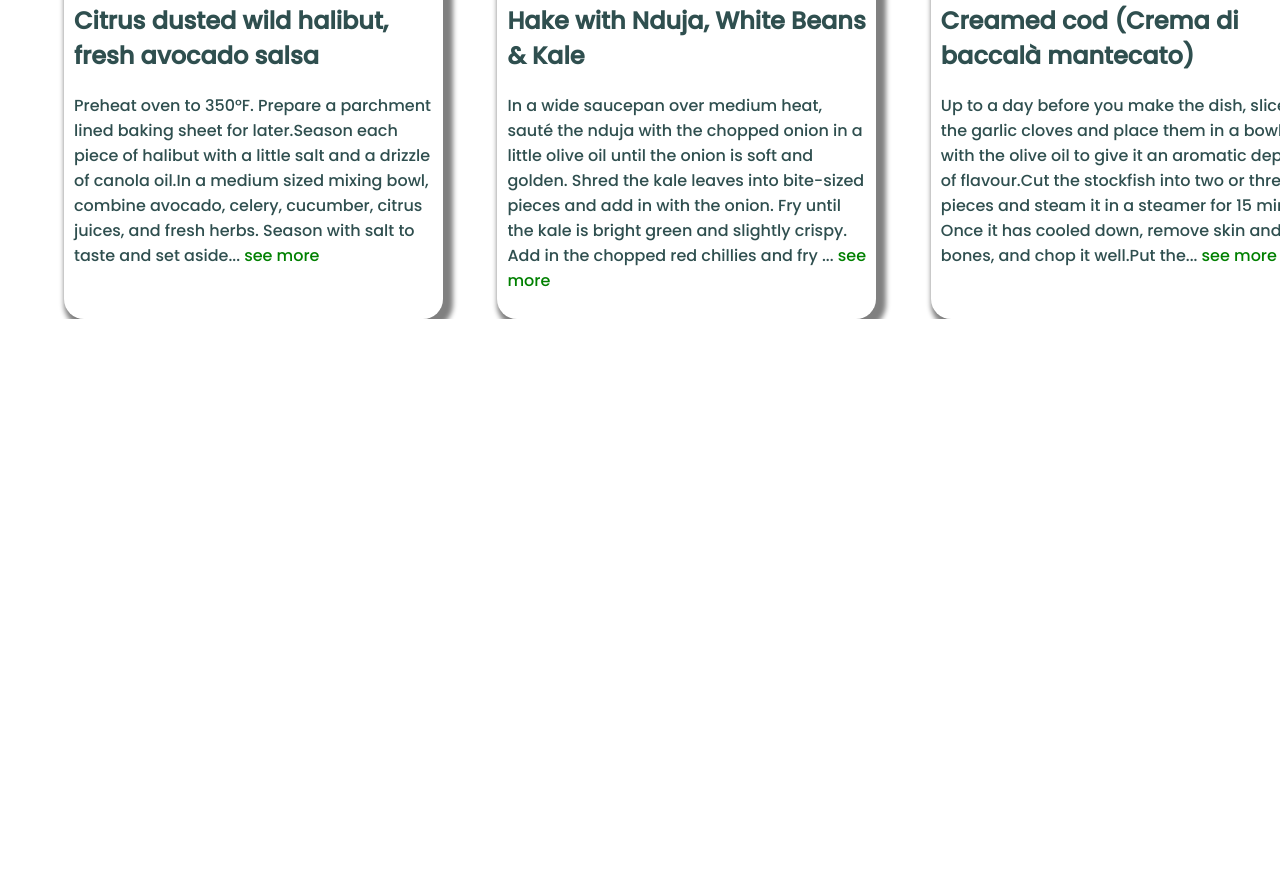
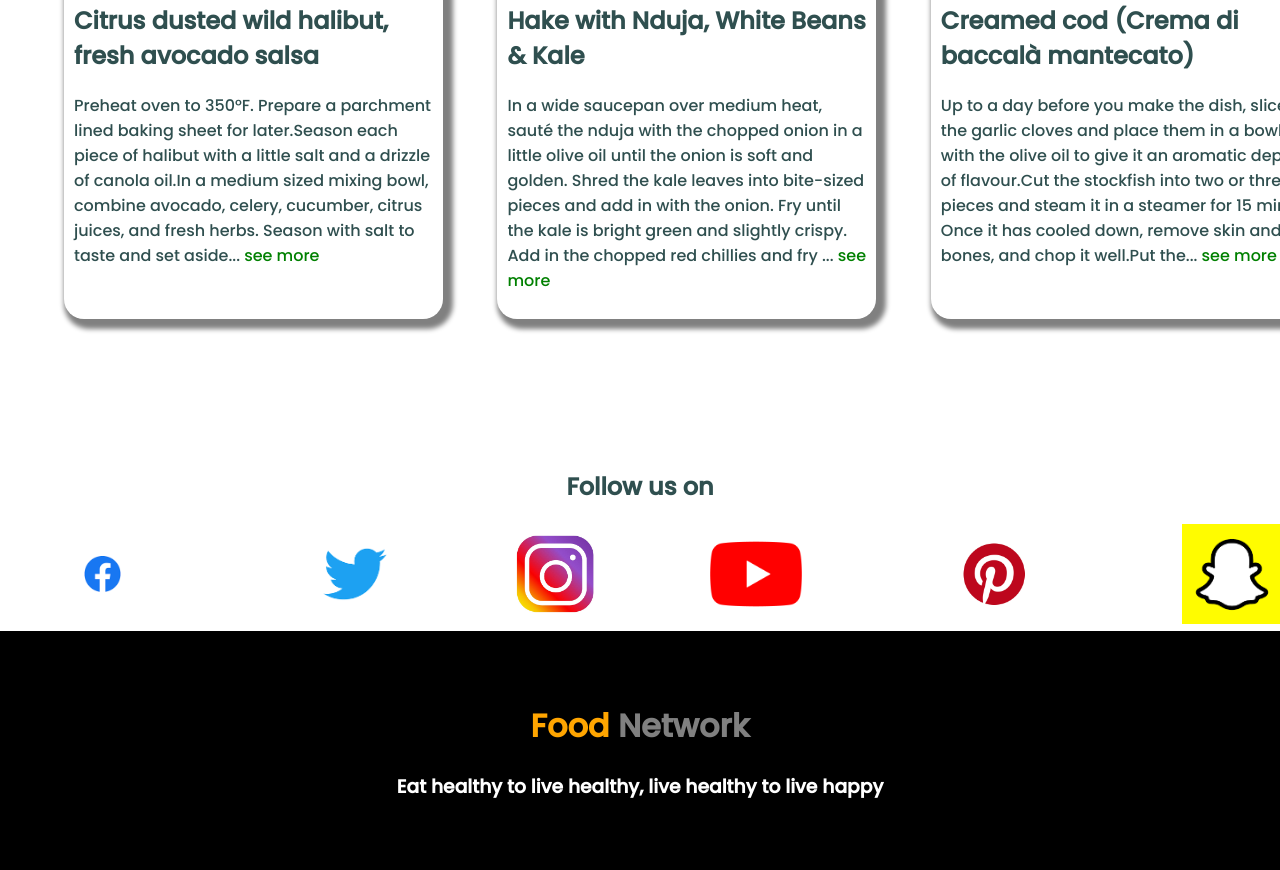
Before and after one commit to Mahmud-Shukhon/Food-Network-Assignment, a plain HTML site: page index.html in a window 1280 px wide. Shown: the part 1725-2595 px from the top of the page. Before the commit the page ends 2044 px from the top, so only its background shows below. Drawn offline with Linux system fonts and the light colour scheme.

Commit message:
Social media section and footer section added

```diff
--- a/Styles/main.css
+++ b/Styles/main.css
@@ -24,6 +24,10 @@ body{
 
 .orange-text{
     color: orange;
+}
+
+#grey-text{
+    color: gray;
 }
 
 .button{
@@ -56,7 +60,7 @@ body{
 }
 
 #recipe-section{
-
+    margin-bottom: 150px;
     color: darkslategray;
 }
 
@@ -93,3 +97,23 @@ body{
     margin-right: auto;
     border-radius: 15px;
 }
+
+#social-media-section{
+    color: darkslategray;
+}
+
+#media-links{
+    display: flex;
+}
+
+.links{
+    margin-right: 100px;
+    float: left;
+}
+
+footer{
+    background-color: black;
+    color: white;
+    padding-top: 50px;
+    padding-bottom: 50px;
+}
--- a/index.html
+++ b/index.html
@@ -88,6 +88,24 @@
             </div>
         </div>
     </section>
+
+    <section id="social-media-section">
+        <h2 class="center-content">Follow us on</h2>
+        <div id="media-links" class="center-content">
+            <a class="links" target="_blank" href="https://www.facebook.com/FoodNetwork"><img src="Images/icon/facebook.png" height="100px"></a>
+            <a class="links" target="_blank" href="https://twitter.com/FoodNetwork"><img src="Images/icon/twitter.png" height="100px"></a>
+            <a class="links" target="_blank" href="https://www.instagram.com/foodnetwork/?hl=en"><img src="Images/icon/Instagram.jpg" height="100px"><a>
+            <a class="links" target="_blank" href="https://www.youtube.com/FoodNetwork"><img src="Images/icon/youtube.png" height="100px"></a>
+            <a class="links" target="_blank" href="https://www.pinterest.com/foodnetwork/"><img src="Images/icon/pinterest.jpg" height="100px"></a>
+            <a class="links" target="_blank" href="https://www.foodnetwork.com/site/snapchat-discover"><img src="Images/icon/snapchat.png" height="100px"></a>
+        </div>
+
+    </section>
+
+    <footer>
+        <h1 class="center-content"><span class="orange-text">Food</span> <span id="grey-text">Network</span></h1>
+        <h3 class="center-content">Eat healthy to live healthy, live healthy to live happy</h3>
+    </footer>
 </body>
 
 </html>
```
Also changed, not shown: Images/icon/Instagram.jpg (added), Images/icon/facebook.png (added), Images/icon/pinterest.jpg (added), Images/icon/snapchat.png (added), Images/icon/twitter.png (added), Images/icon/youtube.png (added).
